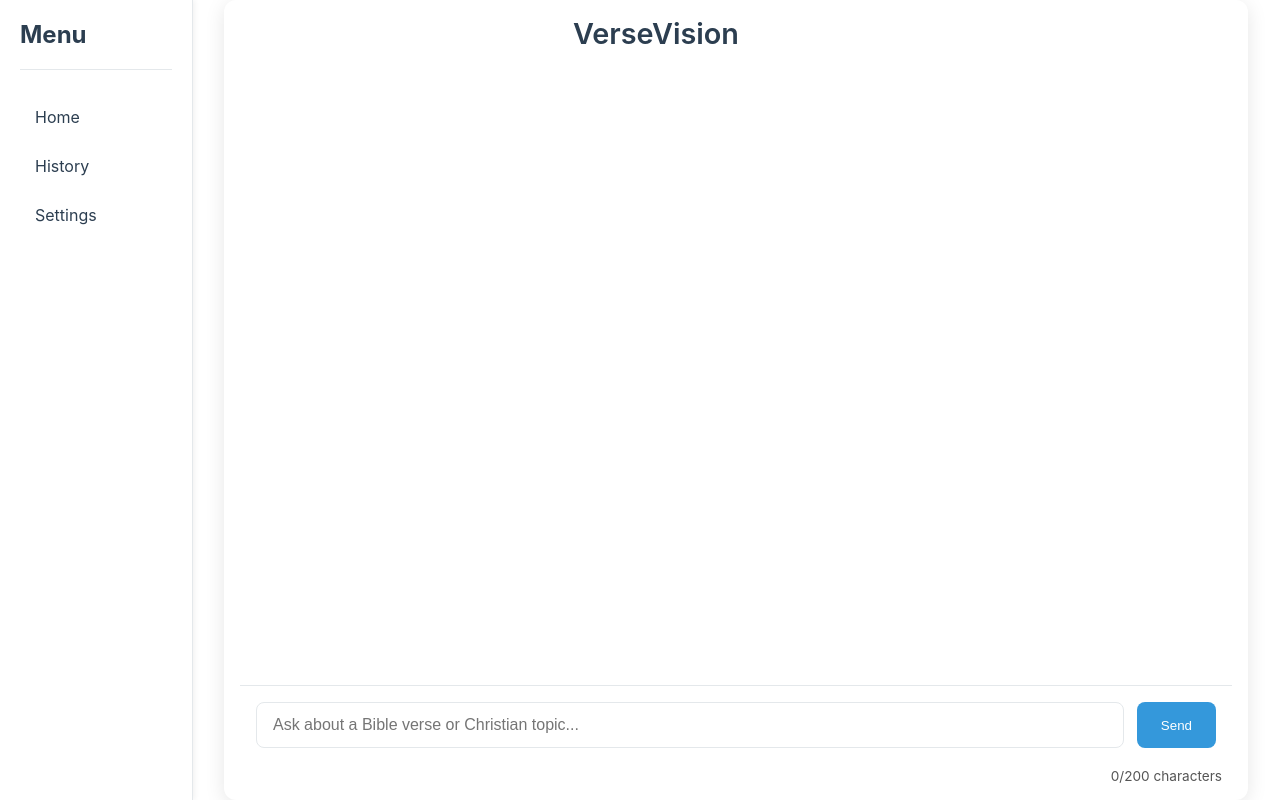
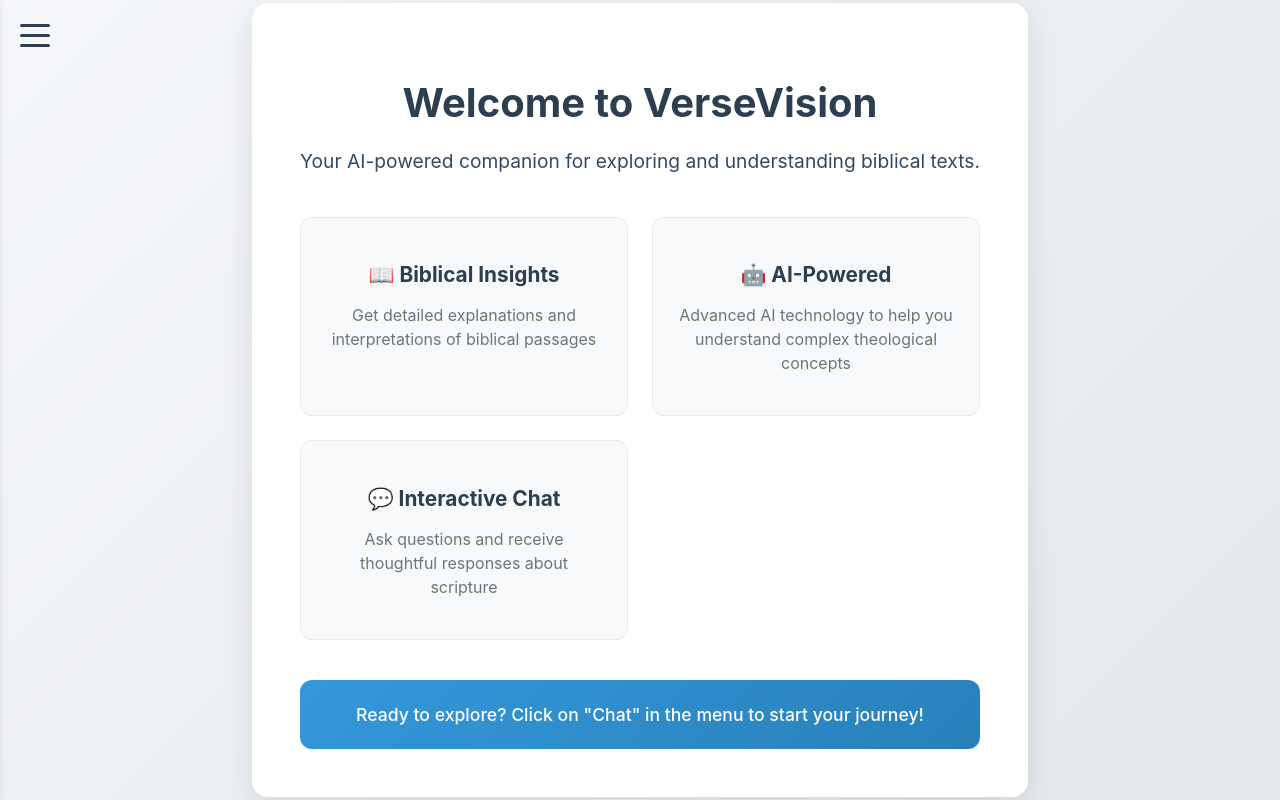
Before and after one commit to noahvogtli/VerseVision, a React (Create React App) app in the folder versevision/: page / in a window 1280 px wide. Built offline with nearby package versions, Linux system fonts and the light colour scheme.

Commit message:
added menu function

```diff
--- a/versevision/src/App.css
+++ b/versevision/src/App.css
@@ -58,7 +58,7 @@
   font-size: 1.8rem;
   font-weight: 600;
   text-align: center;
-  margin-left: -7.5vw;
+  /* margin-left: -7.5vw; */
   width: 100%;
   padding: 0 1rem;
 }
@@ -167,8 +167,8 @@
 }
 
 .chat-container {
-  margin-left: 17.5vw;
-  width: 80vw;
+  margin-left: 0;
+  width: 100vw;
   max-width: none;
   height: 100dvh;
   display: flex;
@@ -294,6 +294,55 @@
   padding-right: 10px;
 }
 
+/* Hamburger Button */
+.hamburger {
+  position: fixed;
+  top: 20px;
+  left: 20px;
+  width: 30px;
+  height: 30px;
+  background: none;
+  border: none;
+  cursor: pointer;
+  z-index: 1001;
+  display: flex;
+  flex-direction: column;
+  justify-content: space-around;
+  padding: 0;
+}
+
+.hamburger span {
+  width: 100%;
+  height: 3px;
+  background: #2c3e50;
+  border-radius: 3px;
+  transition: all 0.3s ease;
+  transform-origin: center;
+}
+
+.hamburger.open span:nth-child(1) {
+  transform: rotate(45deg) translate(6px, 6px);
+}
+
+.hamburger.open span:nth-child(2) {
+  opacity: 0;
+}
+
+.hamburger.open span:nth-child(3) {
+  transform: rotate(-45deg) translate(6px, -6px);
+}
+
+/* Sidebar Overlay */
+.sidebar-overlay {
+  position: fixed;
+  top: 0;
+  left: 0;
+  width: 100%;
+  height: 100%;
+  background: rgba(0, 0, 0, 0.5);
+  z-index: 999;
+}
+
 .side-bar {
   width: 15vw;
   height: 100vh;
@@ -303,6 +352,13 @@
   top: 0;
   border-right: 1px solid #e4e8eb;
   box-shadow: 2px 0 5px rgba(0, 0, 0, 0.05);
+  transform: translateX(-100%);
+  transition: transform 0.3s ease;
+  z-index: 1000;
+}
+
+.side-bar.open {
+  transform: translateX(0);
 }
 
 .sidebar-content {
@@ -315,6 +371,7 @@
 .sidebar-header {
   padding-bottom: 20px;
   border-bottom: 1px solid #e4e8eb;
+  padding-left: 3vw;
 }
 
 .sidebar-header h2 {
@@ -347,6 +404,15 @@
   color: #3498db;
 }
 
+.sidebar-nav li.active {
+  background-color: #3498db;
+  color: white;
+}
+
+.sidebar-nav li.active:hover {
+  background-color: #2980b9;
+}
+
 @keyframes spin {
   0% { transform: rotate(0deg); }
   100% { transform: rotate(360deg); }
@@ -354,13 +420,7 @@
 
 @media (max-width: 768px) {
   .side-bar {
-    width: 200px;
-    transform: translateX(-100%);
-    transition: transform 0.3s ease;
-  }
-
-  .side-bar.open {
-    transform: translateX(0);
+    width: 250px;
   }
 
   .chat-container {
@@ -379,4 +439,120 @@
   .input-form {
     padding: 0.8rem;
   }
+
+  .sidebar-header {
+    padding-left: 10vw;
+  }
 }
+
+/* Homepage Styles */
+.homepage-container {
+  width: 100dvw;
+  height: 100dvh;
+  display: flex;
+  align-items: center;
+  justify-content: center;
+  background: linear-gradient(135deg, #f5f7fa 0%, #e4e8eb 100%);
+
+}
+
+.homepage-content {
+  max-width: 800px;
+  text-align: center;
+  background: white;
+  padding: 3rem;
+  border-radius: 16px;
+  box-shadow: 0 8px 32px rgba(0, 0, 0, 0.1);
+}
+
+.homepage-title {
+  font-size: 2.5rem;
+  color: #2c3e50;
+  margin-bottom: 1rem;
+  font-weight: 700;
+}
+
+.homepage-description {
+  font-size: 1.2rem;
+  color: #34495e;
+  margin-bottom: 2.5rem;
+  line-height: 1.6;
+}
+
+.homepage-features {
+  display: grid;
+  grid-template-columns: repeat(auto-fit, minmax(250px, 1fr));
+  gap: 1.5rem;
+  margin-bottom: 2.5rem;
+}
+
+.feature-card {
+  background: #f8f9fa;
+  padding: 1.5rem;
+  border-radius: 12px;
+  border: 1px solid #e9ecef;
+  transition: all 0.3s ease;
+}
+
+.feature-card:hover {
+  transform: translateY(-4px);
+  box-shadow: 0 8px 25px rgba(0, 0, 0, 0.1);
+}
+
+.feature-card h3 {
+  color: #2c3e50;
+  margin-bottom: 0.5rem;
+  font-size: 1.3rem;
+}
+
+.feature-card p {
+  color: #6c757d;
+  line-height: 1.5;
+}
+
+.homepage-cta {
+  background: linear-gradient(135deg, #3498db 0%, #2980b9 100%);
+  color: white;
+  padding: 1.5rem;
+  border-radius: 12px;
+  margin-top: 1rem;
+}
+
+.homepage-cta p {
+  margin: 0;
+  font-size: 1.1rem;
+  font-weight: 500;
+}
+
+@media (max-width: 768px) {
+
+  .homepage-container {
+    background: linear-gradient(135deg, #f5f7fa 0%, #e4e8eb 100%);
+  }
+
+  .homepage-content {
+    padding: 2rem;
+    margin: 1rem;
+    width: 100dvw;
+    border-radius: 0;
+  }
+
+  .homepage-title {
+    font-size: 1.5rem;
+  }
+
+  .homepage-description {
+    font-size: 1rem;
+  }
+
+  .homepage-features {
+    grid-template-columns: 1fr;
+    gap: 1rem;
+  }
+
+  .feature-card {
+    padding: 1rem;
+  }
+
+
+}
--- a/versevision/src/App.js
+++ b/versevision/src/App.js
@@ -3,10 +3,12 @@ import './App.css';
 import { useState, useRef, useEffect } from 'react';
 import Sidebar from './components/Sidebar';
 import Chat from './components/Chat';
+import Homepage from './components/Homepage';
 //npm run server
 //npm start
 
 const App = () => {
+  const [currentPage, setCurrentPage] = useState('home');
   const [messages, setMessages] = useState([]);
   const [query, setQuery] = useState('');
   const [loading, setLoading] = useState(false);
@@ -21,6 +23,10 @@ const App = () => {
   useEffect(() => {
     scrollToBottom();
   }, [messages]);
+
+  const handleNavigation = (page) => {
+    setCurrentPage(page);
+  };
 
   const handleSubmit = async (e) => {
     e.preventDefault();
@@ -50,7 +56,7 @@ const App = () => {
         headers: {
           'Content-Type': 'application/json',
         },
-        body: JSON.stringify({ query: userMessage }),
+        body: JSON.stringify({ query: userMessage, history: messages }),
       });
 
       if (!res.ok) {
@@ -68,9 +74,12 @@ const App = () => {
     }
   };
 
+  const renderContent = () => {
+    switch (currentPage) {
+      case 'home':
+        return <Homepage />;
+      case 'chat':
         return (
-    <div>
-      <Sidebar />
           <Chat
             messages={messages}
             query={query}
@@ -80,6 +89,16 @@ const App = () => {
             handleSubmit={handleSubmit}
             messagesEndRef={messagesEndRef}
           />
+        );
+      default:
+        return <Homepage />;
+    }
+  };
+
+  return (
+    <div>
+      <Sidebar currentPage={currentPage} onNavigate={handleNavigation} />
+      {renderContent()}
     </div>
   );
 };
--- a/versevision/src/components/Chat.js
+++ b/versevision/src/components/Chat.js
@@ -1,5 +1,5 @@
 import React from 'react';
-import '../App.css';  // Make sure this CSS file exists
+import '../App.css';
 
 const Chat = ({
   messages,
--- /dev/null
+++ b/versevision/src/components/Homepage.js
@@ -0,0 +1,37 @@
+import React from 'react';
+
+function Homepage() {
+  return (
+    <div className="homepage-container">
+      <div className="homepage-content">
+        <h1 className="homepage-title">Welcome to VerseVision</h1>
+        <p className="homepage-description">
+          Your AI-powered companion for exploring and understanding biblical texts.
+        </p>
+
+        <div className="homepage-features">
+          <div className="feature-card">
+            <h3>📖 Biblical Insights</h3>
+            <p>Get detailed explanations and interpretations of biblical passages</p>
+          </div>
+
+          <div className="feature-card">
+            <h3>🤖 AI-Powered</h3>
+            <p>Advanced AI technology to help you understand complex theological concepts</p>
+          </div>
+
+          <div className="feature-card">
+            <h3>💬 Interactive Chat</h3>
+            <p>Ask questions and receive thoughtful responses about scripture</p>
+          </div>
+        </div>
+
+        <div className="homepage-cta">
+          <p>Ready to explore? Click on "Chat" in the menu to start your journey!</p>
+        </div>
+      </div>
+    </div>
+  );
+}
+
+export default Homepage;
--- a/versevision/src/components/Sidebar.js
+++ b/versevision/src/components/Sidebar.js
@@ -1,29 +1,59 @@
-import React from 'react';
+import React, { useState } from 'react';
 
+function Sidebar({ currentPage, onNavigate }) {
+  const [isOpen, setIsOpen] = useState(false);
 
-function Sidebar() {
+  const toggleMenu = () => {
+    setIsOpen(!isOpen);
+  };
 
-
-
-
-
-
+  const handleNavigation = (page) => {
+    onNavigate(page);
+    setIsOpen(false); // Close menu after navigation
+  };
 
   return (
-    <div className="side-bar">
+    <>
+      {/* Hamburger Button */}
+      <button
+        className={`hamburger ${isOpen ? 'open' : ''}`}
+        onClick={toggleMenu}
+        aria-label="Toggle menu"
+      >
+        <span></span>
+        <span></span>
+        <span></span>
+      </button>
+
+      {/* Sidebar */}
+      <div className={`side-bar ${isOpen ? 'open' : ''}`}>
         <div className="sidebar-content">
           <div className="sidebar-header">
             <h2>Menu</h2>
           </div>
           <nav className="sidebar-nav">
             <ul>
-            <li>Home</li>
-            <li>History</li>
+              <li
+                className={currentPage === 'home' ? 'active' : ''}
+                onClick={() => handleNavigation('home')}
+              >
+                Home
+              </li>
+              <li
+                className={currentPage === 'chat' ? 'active' : ''}
+                onClick={() => handleNavigation('chat')}
+              >
+                Chat
+              </li>
               <li>Settings</li>
             </ul>
           </nav>
         </div>
       </div>
+
+      {/* Overlay for mobile */}
+      {isOpen && <div className="sidebar-overlay" onClick={toggleMenu}></div>}
+    </>
   );
 }
 
```
Also changed, not shown: versevision/server.js (+19 -3 lines). Lines whose indentation alone changed are shown as unchanged.
